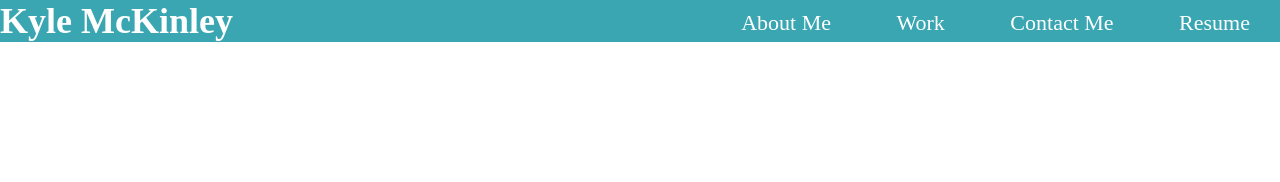
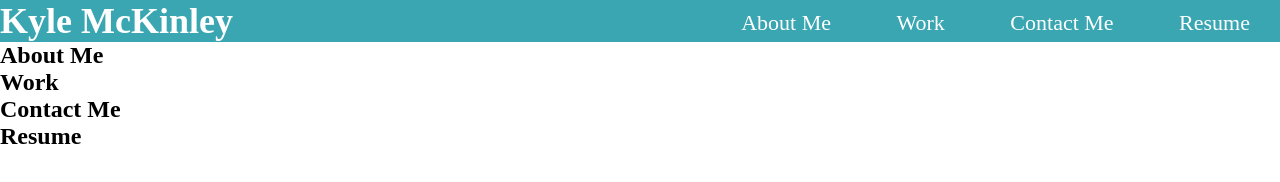
Before and after one commit to kjmckinley/portfolio, a plain HTML site: page index.html in a window 1280 px wide. Drawn offline with Linux system fonts and the light colour scheme.

Commit message:
added different <section> elements

```diff
--- a/index.html
+++ b/index.html
@@ -35,5 +35,26 @@
         </nav>
     </header>
 
+    <section class="hero">
+
+    </section>
+
+    <section id="about-me" class="intro">
+        <h2>About Me</h2>
+    </section>
+
+    <section id="work" class="project-links">
+        <h2>Work</h2>
+    </section>
+
+    <section id="contact-me" class="professional-links">
+        <h2>Contact Me</h2>
+    </section>
+
+    <section id="resume" class="resume-links">
+        <h2>Resume</h2>
+    </section>
+
+
 </body>
 </html>
```
